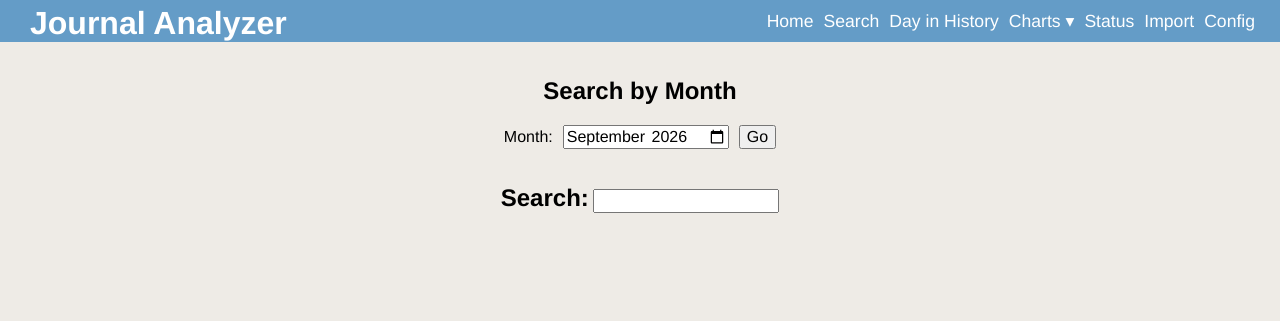
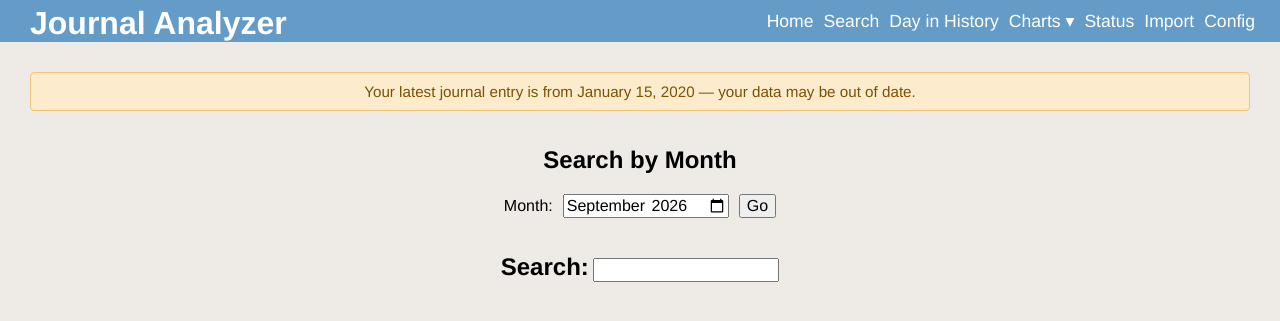
Before and after one commit to HaloZero/journal_formatter, a Flask app: page / in a window 1280 px wide. Shown: the top 321 px of the page. Run offline with Flask 3, Linux system fonts and the light colour scheme; tables that the repository leaves empty hold one stand-in row (values such as "Sample post"); some libraries are stand-ins or nearby versions.

Commit message:
Stale data header

```diff
--- a/app/routes.py
+++ b/app/routes.py
@@ -68,7 +68,11 @@ def index():
 
 	selected_date = SelectedDate(year=start_of_month.year, month=start_of_month.month)
 
-	return render_template('index.html', entries=entries, selected_date=selected_date)
+	latest_entry_date = db.session.query(func.max(models.JournalEntry.entry_date)).scalar()
+	stale_data = latest_entry_date is not None and latest_entry_date < (now.date() - relativedelta(months=1))
+
+	return render_template('index.html', entries=entries, selected_date=selected_date,
+		latest_entry_date=latest_entry_date, stale_data=stale_data)
 
 @app.route('/classify_sentences')
 def classify_sentences():
--- a/app/static/stylesheets/main.css
+++ b/app/static/stylesheets/main.css
@@ -2,6 +2,16 @@ body {
 	font-family: 'Helvetica';
 	margin: 0;
 	background-color: #eeEbE6;
+}
+
+.stale-data-warning {
+	background-color: #fcebcd;
+	color: #7a5300;
+	border: 1px solid #f0c674;
+	border-radius: 4px;
+	padding: 10px 15px;
+	margin: 15px;
+	font-size: 0.95em;
 }
 
 /* header */
--- a/app/templates/index.html
+++ b/app/templates/index.html
@@ -6,6 +6,12 @@
 {% include "_header_nav.html" %}
 
 <div class="content">
+	{% if stale_data %}
+		<div class="stale-data-warning">
+			Your latest journal entry is from {{ latest_entry_date.strftime('%B %-d, %Y') }} &mdash; your data may be out of date.
+		</div>
+	{% endif %}
+
 	<nav>
 		<form method="get" action="/">
 			<div>
```
